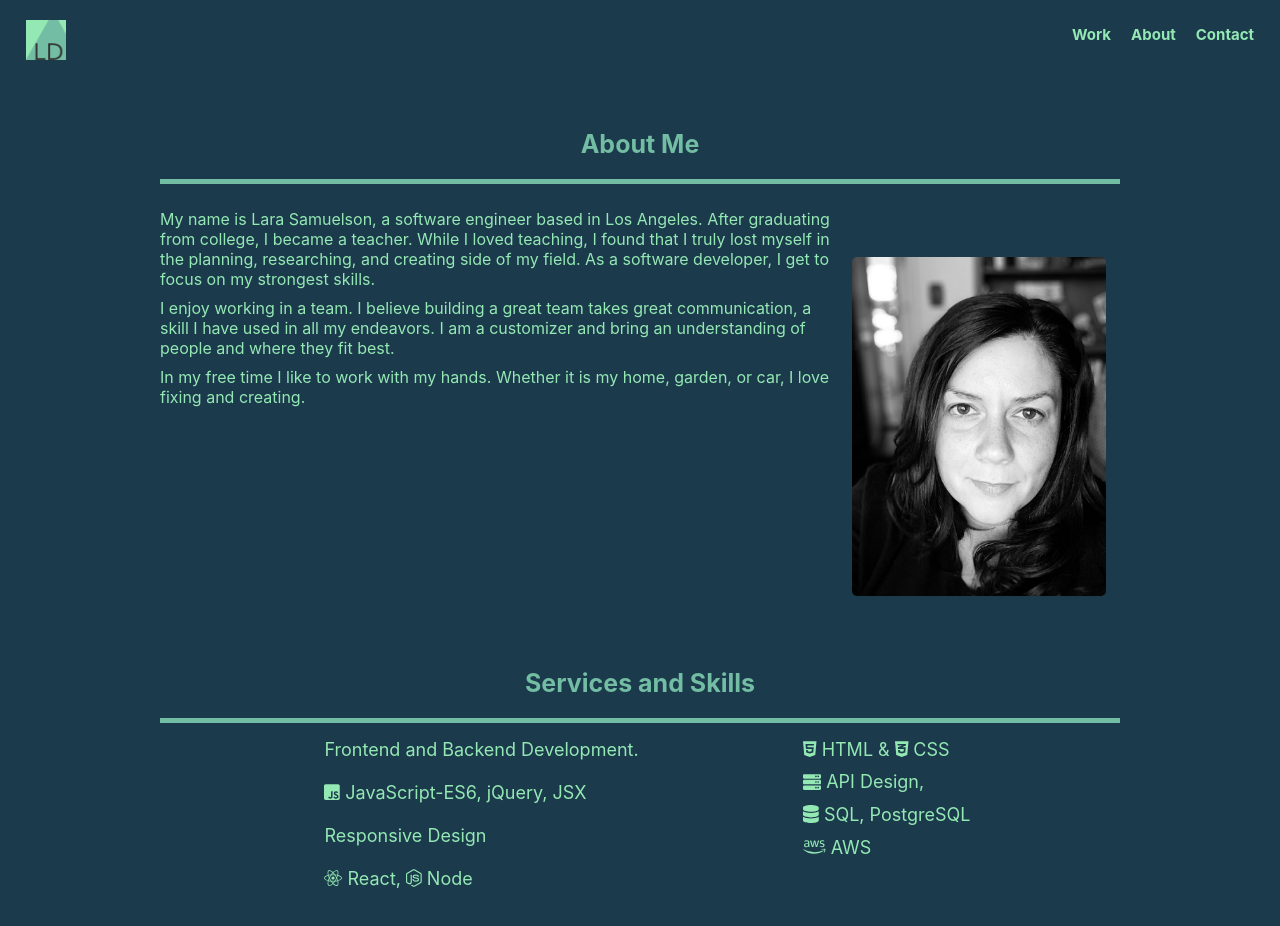
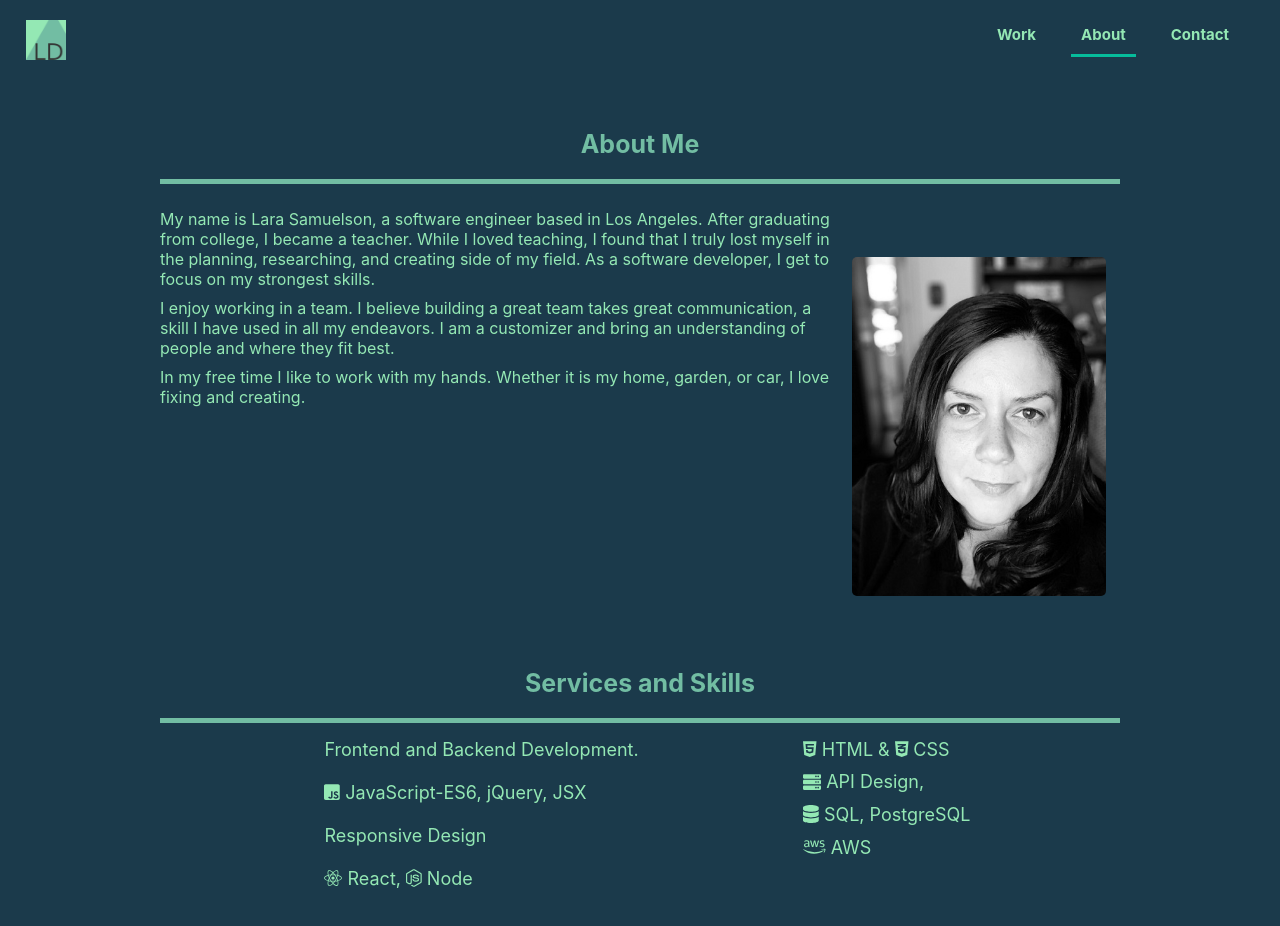
Before and after one commit to LaraDei/laraSamuelson, a React (Create React App) app: page /about in a window 1280 px wide. Built offline with nearby package versions, Linux system fonts and the light colour scheme; a web font is replaced by a local one.

Commit message:
active style update

```diff
--- a/src/components/Nav/Nav.css
+++ b/src/components/Nav/Nav.css
@@ -20,6 +20,10 @@
     display: none;
   }
 
+  .nav-bar a:hover {
+    border-bottom: 3px solid #06BC9B;
+    width: 25%;
+  }
 
   .menu .icon {
     float: right;
@@ -34,17 +38,12 @@
     color: #72bda3;
   }
 
-  .nav-bar a:hover {
-    text-shadow: 2px 2px 8px #94e8b4;
-  }
-
     .menu.responsive {position: relative;}
     .menu.responsive .icon {
       position: absolute;
       right: 0;
       top: 0;
     }
-
 
     .menu.responsive a {
       float: none;
@@ -61,17 +60,22 @@
       }
       .menu a {
         font-size: 15px;
+        margin-right: 25px;
       }
-      .menu .icon button{
+      #menu-button{
         display: none;
       }
-      .menu .close button{
-        display: none;
-      }
+
       .menu :not(:first-child) {
         float: right;
         display: block;
         padding-top: 15px;
       }
+      .nav-bar a.active {
+        border-bottom: 3px solid #06BC9B;
+      }
+      .nav-bar a:hover {
+        width: auto;
+      }
 
     }
--- a/src/components/Nav/Nav.js
+++ b/src/components/Nav/Nav.js
@@ -1,5 +1,5 @@
 import React, { Component } from 'react'
-import {Link} from 'react-router-dom'
+import {NavLink, Link} from 'react-router-dom'
 import logo from '../../images/apple-touch-icon.png'
 import { FontAwesomeIcon } from '@fortawesome/react-fontawesome'
 import { faBars, faTimes } from'@fortawesome/free-solid-svg-icons'
@@ -16,18 +16,24 @@ export default class NavBar extends Component {
       }
     }
 
+    handleActive(){
+
+    }
+
     render() {
+        // let isActive = this.context.router.isActive(this.props.to, true);
+        // let className = isActive ? "active" : "";
         return(
             <div className="nav-bar">
                 <div id='menu' className='menu'>
                     <div className="logo">
-                        <Link to='/'>
+                        <Link  to='/'>
                         <img src={logo} alt='green square with L D' style={{width:"40px", height:"40px"}}/>
                         </Link>
                     </div>
-                    <Link to='/contact'>Contact</Link>
-                    <Link to='/about'>About</Link>
-                    <Link to='/work'>Work</Link>
+                    <NavLink activeClassName="active" to='/contact'>Contact</NavLink>
+                    <NavLink activeClassName="active" to='/about'>About</NavLink>
+                    <NavLink activeClassName="active" to='/work'>Work</NavLink>
                     <div className='icon'>
                        {!document.getElementsByClassName('menu')
                         ? <button  id='menu-button' onClick={e => this.handleNav()}><FontAwesomeIcon icon={faTimes}/>{' '}</button>
```
